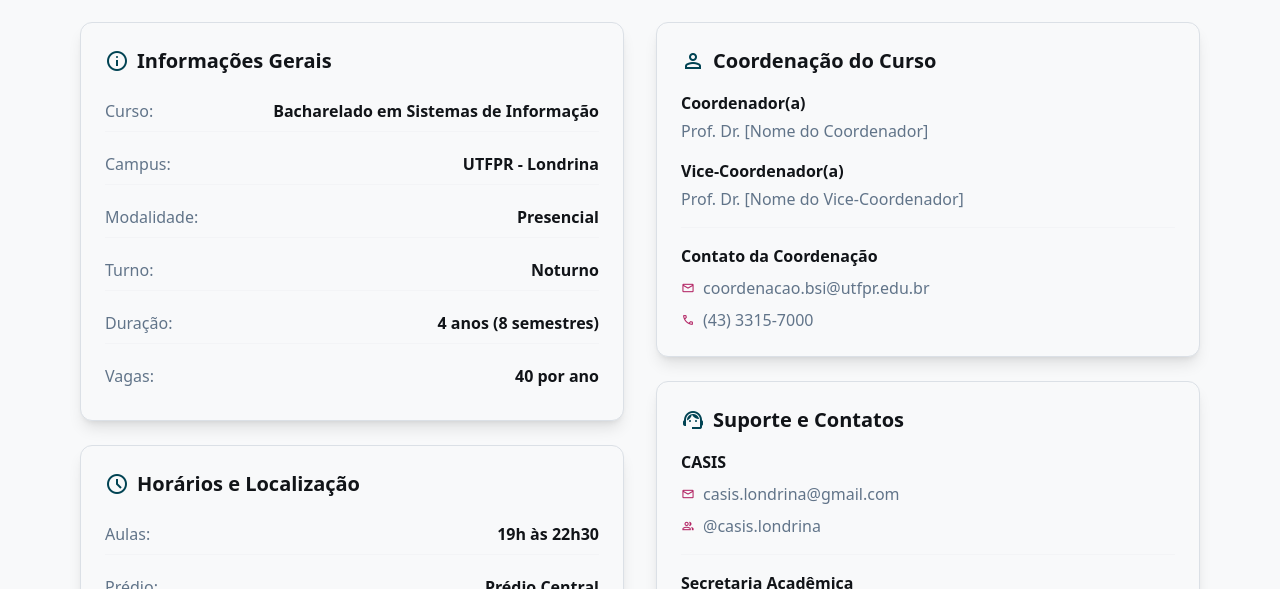
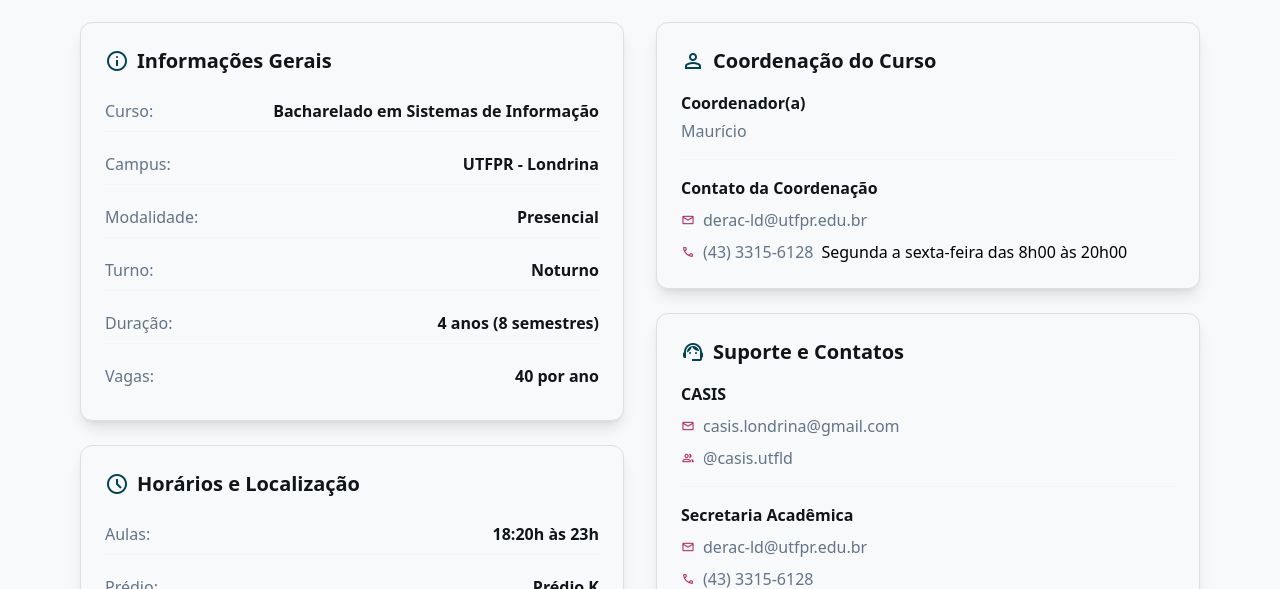
Before and after one commit to Casis-Site/Site, a plain HTML site: page pages/informacoes.html in a window 1280 px wide. Shown: the part 211-800 px from the top of the page. Drawn offline with nearby package versions, Linux system fonts and the light colour scheme.

Commit message:
refactor: altera dados da página "informações"

```diff
--- a/pages/informacoes.html
+++ b/pages/informacoes.html
@@ -169,11 +169,11 @@
                 <div class="space-y-3">
                   <div class="info-card flex flex-col md:flex-row md:justify-between md:items-center py-2 border-b border-gray-100">
                     <span class="font-medium text-[var(--text-secondary)]">Aulas:</span>
-                    <span class="text-[var(--text-primary)] font-semibold text-center md:text-right">19h às 22h30</span>
+                    <span class="text-[var(--text-primary)] font-semibold text-center md:text-right">18:20h às 23h</span>
                   </div>
                   <div class="info-card flex flex-col md:flex-row md:justify-between md:items-center py-2 border-b border-gray-100">
                     <span class="font-medium text-[var(--text-secondary)]">Prédio:</span>
-                    <span class="text-[var(--text-primary)] font-semibold text-center md:text-right">Prédio Central</span>
+                    <span class="text-[var(--text-primary)] font-semibold text-center md:text-right">Prédio K</span>
                   </div>
                   <div class="info-card flex flex-col md:flex-row md:justify-between md:items-center py-2">
                     <span class="font-medium text-[var(--text-secondary)]">Endereço:</span>
@@ -193,22 +193,19 @@
                 <div class="space-y-4">
                   <div>
                     <h3 class="font-semibold text-[var(--text-primary)] mb-1">Coordenador(a)</h3>
-                    <p class="text-[var(--text-secondary)]">Prof. Dr. [Nome do Coordenador]</p>
-                  </div>
-                  <div>
-                    <h3 class="font-semibold text-[var(--text-primary)] mb-1">Vice-Coordenador(a)</h3>
-                    <p class="text-[var(--text-secondary)]">Prof. Dr. [Nome do Vice-Coordenador]</p>
+                    <p class="text-[var(--text-secondary)]">Maurício</p>
                   </div>
                   <div class="pt-4 border-t border-gray-100">
                     <h3 class="font-semibold text-[var(--text-primary)] mb-2">Contato da Coordenação</h3>
                     <div class="space-y-2">
                       <div class="contact-info flex items-center gap-2 justify-center md:justify-start">
                         <span class="material-symbols-outlined text-sm text-[var(--secondary-color)]">email</span>
-                        <span class="text-[var(--text-secondary)] text-center md:text-left">coordenacao.bsi@utfpr.edu.br</span>
+                        <span class="text-[var(--text-secondary)] text-center md:text-left">derac-ld@utfpr.edu.br</span>
                       </div>
                       <div class="contact-info flex items-center gap-2 justify-center md:justify-start">
                         <span class="material-symbols-outlined text-sm text-[var(--secondary-color)]">phone</span>
-                        <span class="text-[var(--text-secondary)] text-center md:text-left">(43) 3315-7000</span>
+                        <span class="text-[var(--text-secondary)] text-center md:text-left">(43) 3315-6128</span>
+                        <span>Segunda a sexta-feira das 8h00 às 20h00</span>
                       </div>
                     </div>
                   </div>
@@ -230,7 +227,7 @@
                       </div>
                       <div class="contact-info flex items-center gap-2 justify-center md:justify-start">
                         <span class="material-symbols-outlined text-sm text-[var(--secondary-color)]">group</span>
-                        <span class="text-[var(--text-secondary)] text-center md:text-left">@casis.londrina</span>
+                        <span class="text-[var(--text-secondary)] text-center md:text-left">@casis.utfld</span>
                       </div>
                     </div>
                   </div>
@@ -239,11 +236,11 @@
                     <div class="space-y-2">
                       <div class="contact-info flex items-center gap-2 justify-center md:justify-start">
                         <span class="material-symbols-outlined text-sm text-[var(--secondary-color)]">email</span>
-                        <span class="text-[var(--text-secondary)] text-center md:text-left">secretaria.londrina@utfpr.edu.br</span>
+                        <span class="text-[var(--text-secondary)] text-center md:text-left">derac-ld@utfpr.edu.br</span>
                       </div>
                       <div class="contact-info flex items-center gap-2 justify-center md:justify-start">
                         <span class="material-symbols-outlined text-sm text-[var(--secondary-color)]">phone</span>
-                        <span class="text-[var(--text-secondary)] font-semibold text-center md:text-left">(43) 3315-7000</span>
+                        <span class="text-[var(--text-secondary)] text-center md:text-left">(43) 3315-6128</span>
                       </div>
                     </div>
                   </div>
@@ -266,7 +263,7 @@
                 <h3 class="font-bold text-[var(--text-primary)] mb-2">Campus Londrina</h3>
                 <p class="text-sm text-[var(--text-secondary)] text-center">Informações do campus</p>
               </a>
-              <a href="https://portal.utfpr.edu.br/" target="_blank" class="flex flex-col items-center p-6 rounded-xl border border-[var(--border-color)] hover:shadow-lg transition-all hover:-translate-y-1">
+              <a href="https://www.utfpr.edu.br/alunos/portal-do-aluno" target="_blank" class="flex flex-col items-center p-6 rounded-xl border border-[var(--border-color)] hover:shadow-lg transition-all hover:-translate-y-1">
                 <span class="material-symbols-outlined text-4xl text-[var(--primary-color)] mb-3">account_circle</span>
                 <h3 class="font-bold text-[var(--text-primary)] mb-2">Portal do Aluno</h3>
                 <p class="text-sm text-[var(--text-secondary)] text-center">Acesso ao sistema acadêmico</p>
```
Also changed, not shown: css/styles.css (line endings or trailing spaces).
